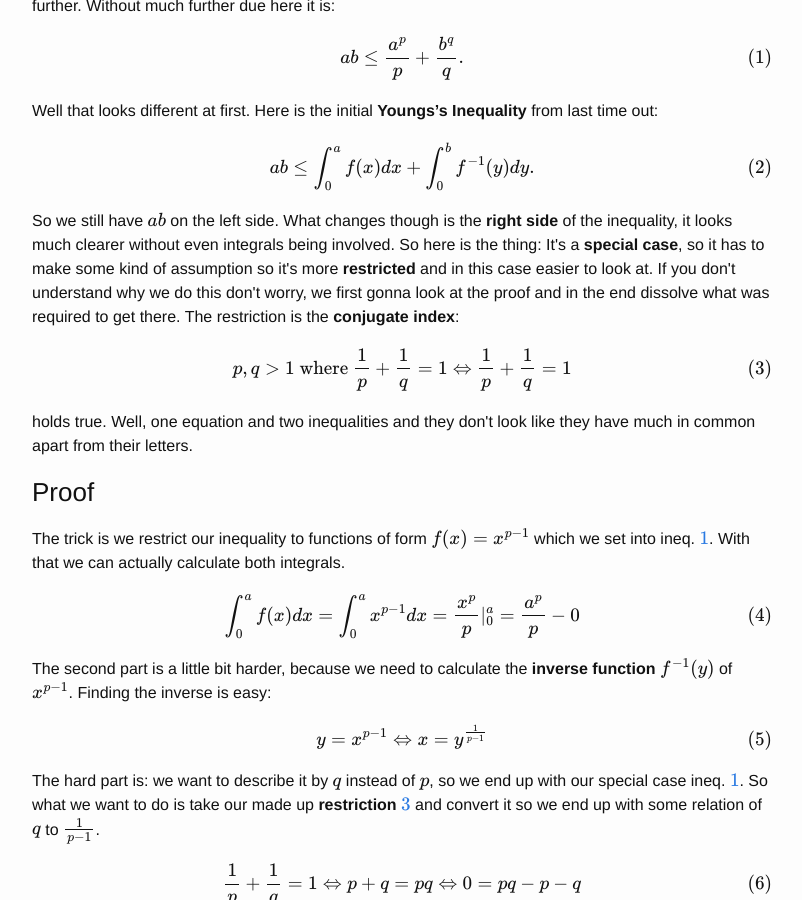
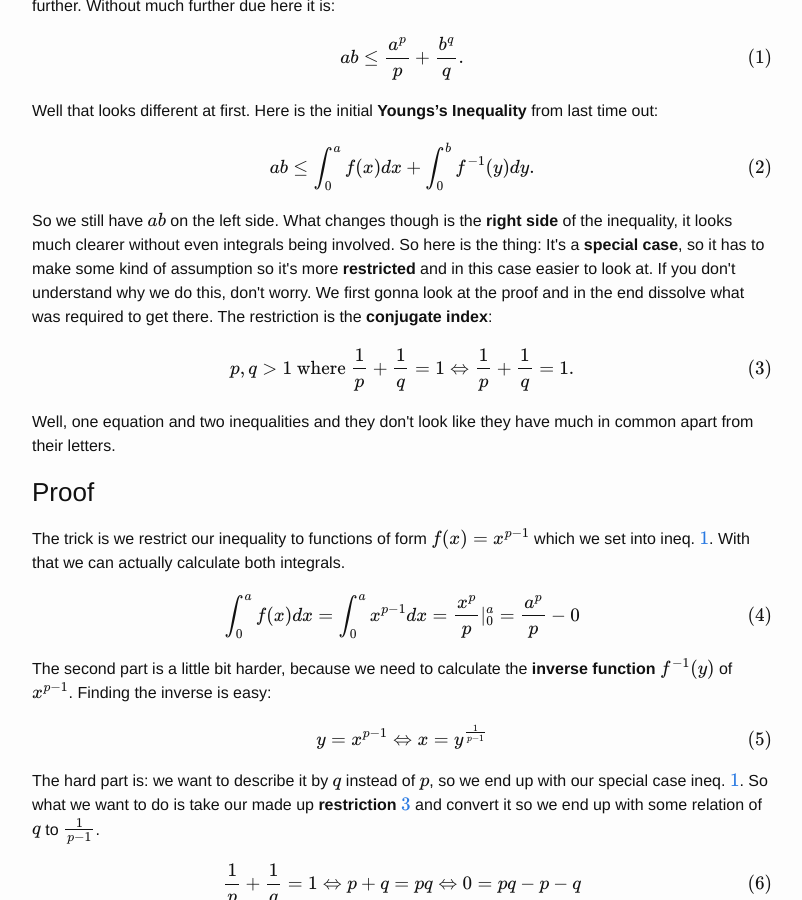
Before and after one commit to MeyerFabian/github.io-backup-test, a Jekyll site: the page built from _posts/2016-05-20-special-case-young.markdown, in a window 1280 px wide and 900 px high, scrolled down 323 px. Shown: the whole window, without its empty margins (238-1040 px from the left). Built offline with Jekyll 4.4.1, drawn with Linux system fonts in a browser that asks for light colours; formulas are drawn with MathJax 3; comment, search, counter and statistics services are not loaded; some of the changed text lies outside the part shown.

Commit message:
youngs special case, corrections.

```diff
--- a/_posts/2016-05-20-special-case-young.markdown
+++ b/_posts/2016-05-20-special-case-young.markdown
@@ -14,11 +14,11 @@
 \begin{eqnarray}\label{eq:young}
 ab \leq \int_0^a f(x) dx + \int_0^b f^{-1}(y) dy.
 \end{eqnarray}
-<p>So we still have $ab$ on the left side. What changes though is the <b>right side</b> of the inequality, it looks much clearer without even integrals being involved. So here is the thing: It's a <b>special case</b>, so it has to make some kind of assumption so it's more <b>restricted</b> and in this case easier to look at. If you don't understand why we do this don't worry, we first gonna look at the proof and in the end dissolve what was required to get there. The restriction is the <b>conjugate index</b>:
+<p>So we still have $ab$ on the left side. What changes though is the <b>right side</b> of the inequality, it looks much clearer without even integrals being involved. So here is the thing: It's a <b>special case</b>, so it has to make some kind of assumption so it's more <b>restricted</b> and in this case easier to look at. If you don't understand why we do this, don't worry. We first gonna look at the proof and in the end dissolve what was required to get there. The restriction is the <b>conjugate index</b>:
 \begin{eqnarray}\label{eq:restiction}
-p,q>1 \text{ where } \frac{1}{p}+\frac{1}{q} =1 \Leftrightarrow \frac{1}{p}+\frac{1}{q} =1
+p,q>1 \text{ where } \frac{1}{p}+\frac{1}{q} =1 \Leftrightarrow \frac{1}{p}+\frac{1}{q} =1.
 \end{eqnarray}
-holds true. Well, one equation and two inequalities and they don't look like they have much in common apart from their letters.</p>
+Well, one equation and two inequalities and they don't look like they have much in common apart from their letters.</p>
 <h3> Proof </h3>
 <p>The trick is we restrict our inequality to functions of form $f(x)=x^{p-1}$ which we set into ineq. \ref{eq:young-special}. With that we can actually calculate both integrals. </p>
 \begin{eqnarray}\label{eq:young:first}
```
Also changed, not shown: other parts of _posts/2016-05-20-special-case-young.markdown (+3 -3 lines).
